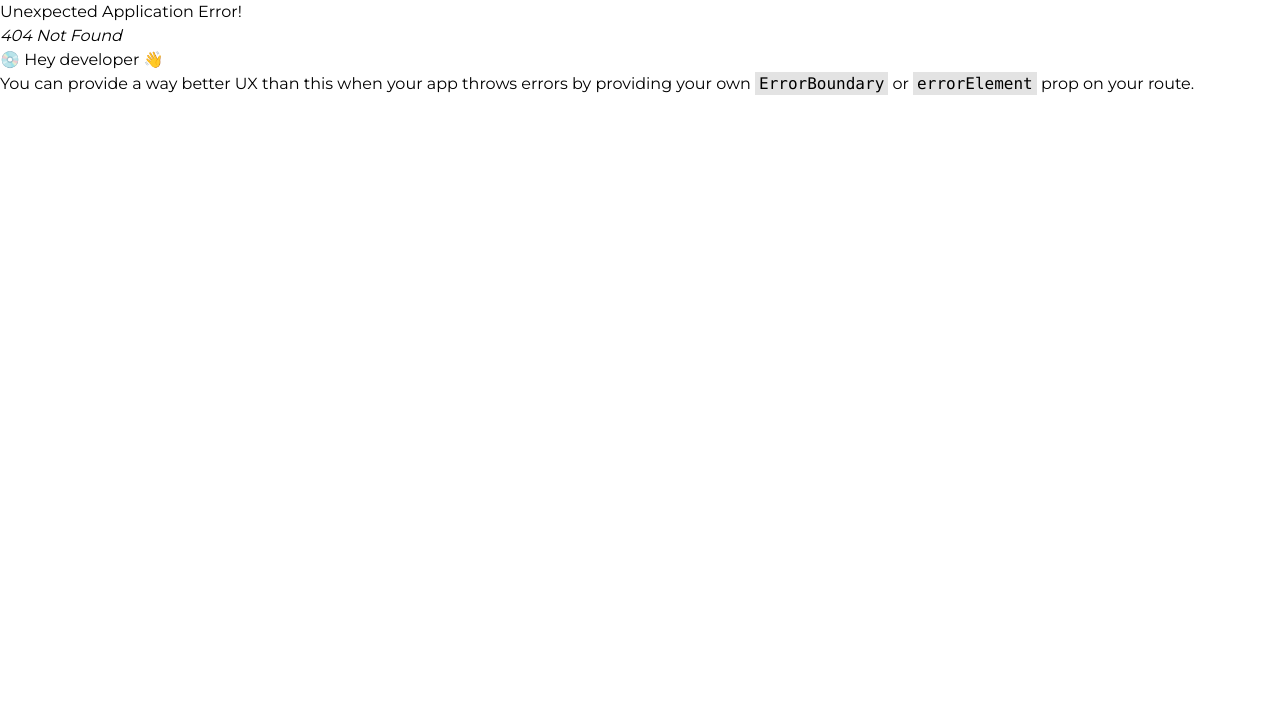
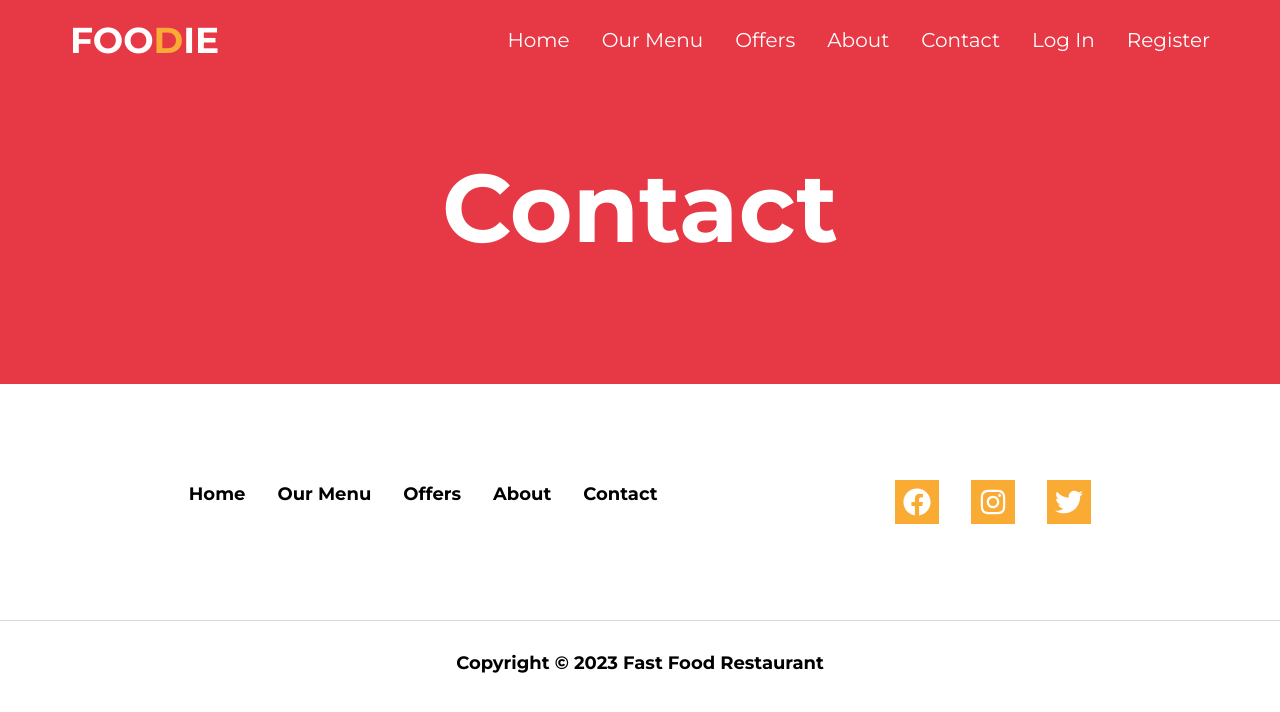
Before and after one commit to MDTanvirAhmedEmon/foodie-client, a React (Vite) app: page /contact in a window 1280 px wide. Before the commit this address had no page. Shown: the top 712 px of the page. Built offline with nearby package versions, Linux system fonts and the light colour scheme.

Commit message:
created contact page

```diff
--- a/src/Pages/About/AboutComponents/Features.jsx
+++ b/src/Pages/About/AboutComponents/Features.jsx
@@ -1,7 +1,7 @@
 const Features = () => {
   return (
     <div className=" bg-secondary py-14">
-      <div className="container mx-auto flex gap-8 text-center text-white font-semibold">
+      <div className="mx-3 md:container mdmx-auto flex flex-col md:flex-row gap-8 text-center text-white font-semibold">
         <div className="">
           <h1 className="mb-4 text-2xl">Free Shipping on First Order</h1>
           <p>
--- /dev/null
+++ b/src/Pages/Contact/Contact.jsx
@@ -0,0 +1,22 @@
+import Header from "../shared/Header";
+
+const Contact = () => {
+  return (
+    <div>
+      <div className="bg-primary ">
+        <div className="container mx-auto h-64 md:h-96 relative">
+          <Header></Header>
+          <div className="h-32 md:h-64 flex flex-col items-center justify-center">
+            <h1 className="text-4xl md:text-8xl font-bold text-white">Contact</h1>
+          </div>
+        </div>
+      </div>
+
+      <div>
+
+      </div>
+    </div>
+  );
+};
+
+export default Contact;
--- a/src/Pages/shared/Header.jsx
+++ b/src/Pages/shared/Header.jsx
@@ -34,6 +34,9 @@ const Header = () => {
                 </Link>
                 <Link to={"/about"} className="cursor-pointer">
                   About
+                </Link>
+                <Link to={"/contact"} className="cursor-pointer">
+                  Contact
                 </Link>
                 {user?.role === "admin" && (
                   <Link to={"/admin-panel"} className="cursor-pointer">
@@ -107,6 +110,13 @@ const Header = () => {
                 >
                   About
                 </Link>
+                <Link
+                  to={"/contact"}
+                  className="cursor-pointer"
+                  onClick={() => setMenu(!menu)}
+                >
+                  Contact
+                </Link>
                 {user?.role === "admin" && (
                   <Link
                     to={"/admin-panel"}
--- a/src/Routes/Router.jsx
+++ b/src/Routes/Router.jsx
@@ -19,6 +19,7 @@ import Orders from "../Pages/Admin/Orders/Orders";
 import UpdateOrder from "../Pages/Admin/Orders/UpdateOrder";
 import PrivateAdminRoute from "./PrivateAdminRoute";
 import About from "../Pages/About/About";
+import Contact from "../Pages/Contact/Contact";
 
 export const router = createBrowserRouter([
   {
@@ -32,6 +33,10 @@ export const router = createBrowserRouter([
       {
         path: "/about",
         element: <About></About>,
+      },
+      {
+        path: "/contact",
+        element: <Contact></Contact>,
       },
       {
         path: "/our-menu",
```
